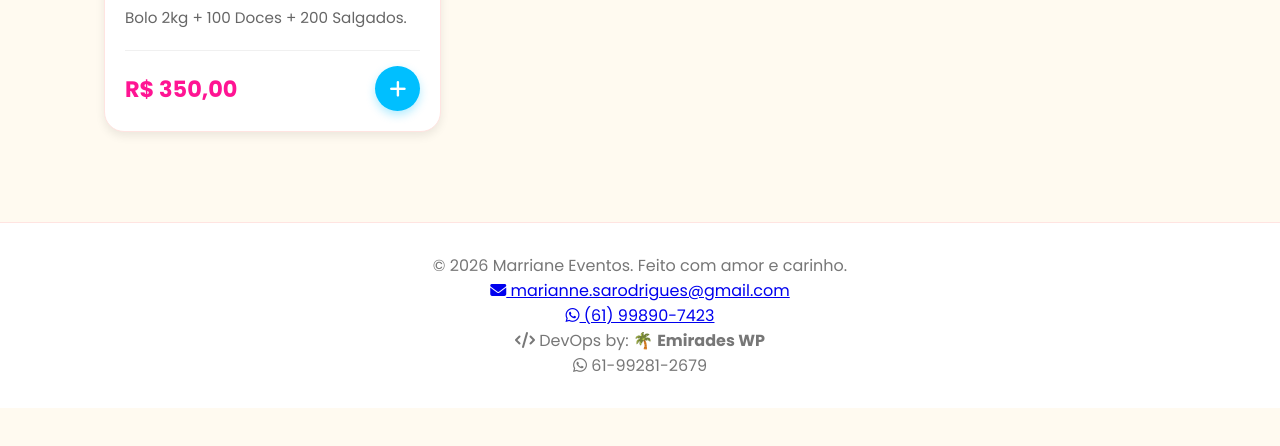
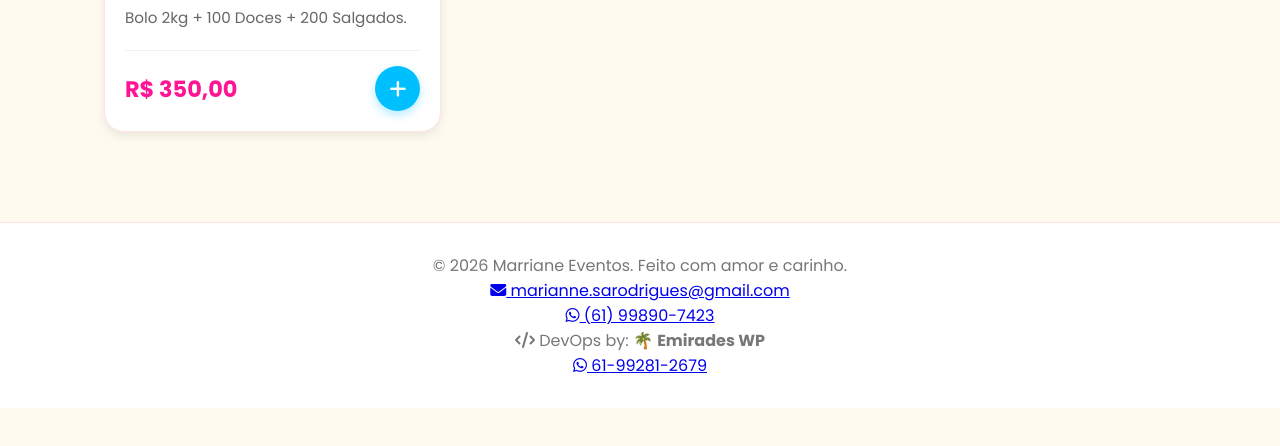
Before and after one commit to luizoryone/MarrianeEventos, a plain HTML site: page index.html in a window 1280 px wide. Shown: the part 3231-3677 px from the top of the page. Drawn offline with Linux system fonts and the light colour scheme.

Commit message:
links whatsapp

```diff
--- a/index.html
+++ b/index.html
@@ -212,10 +212,12 @@
             </div>
         </div>
 
-        <div class="devops-card">
-            <p>
+        <div class="devops-card mini-card">
+            <p style="margin: 0;">
                 <i class="fas fa-code"></i> DevOps by: 🌴 <strong>Emirades WP</strong><br>
-                <i class="fab fa-whatsapp"></i> 61-99281-2679
+                <a href="https://wa.me/5561992812679" target="_blank">
+                    <i class="fab fa-whatsapp"></i> 61-99281-2679
+                </a>
             </p>
         </div>
     </footer>
```
